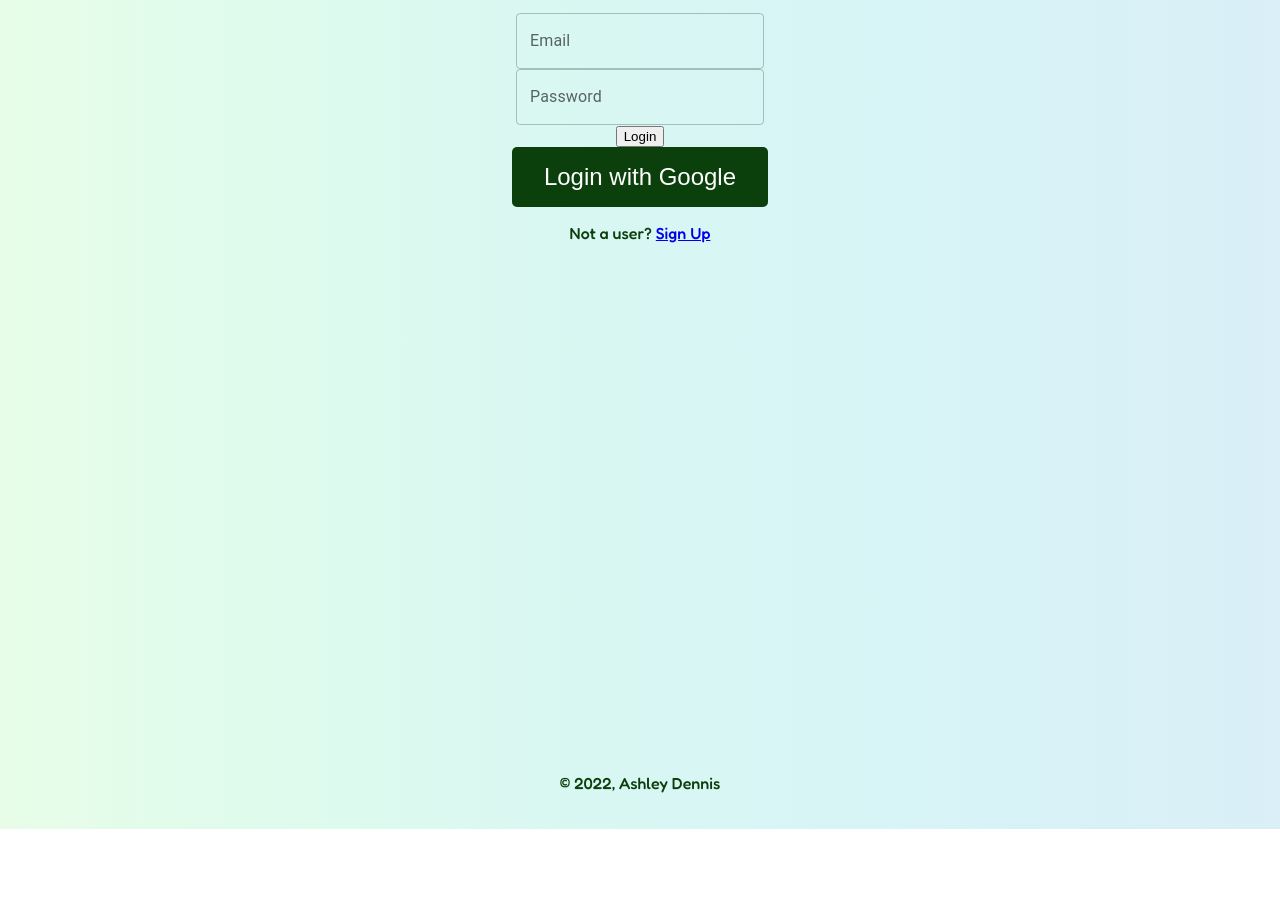
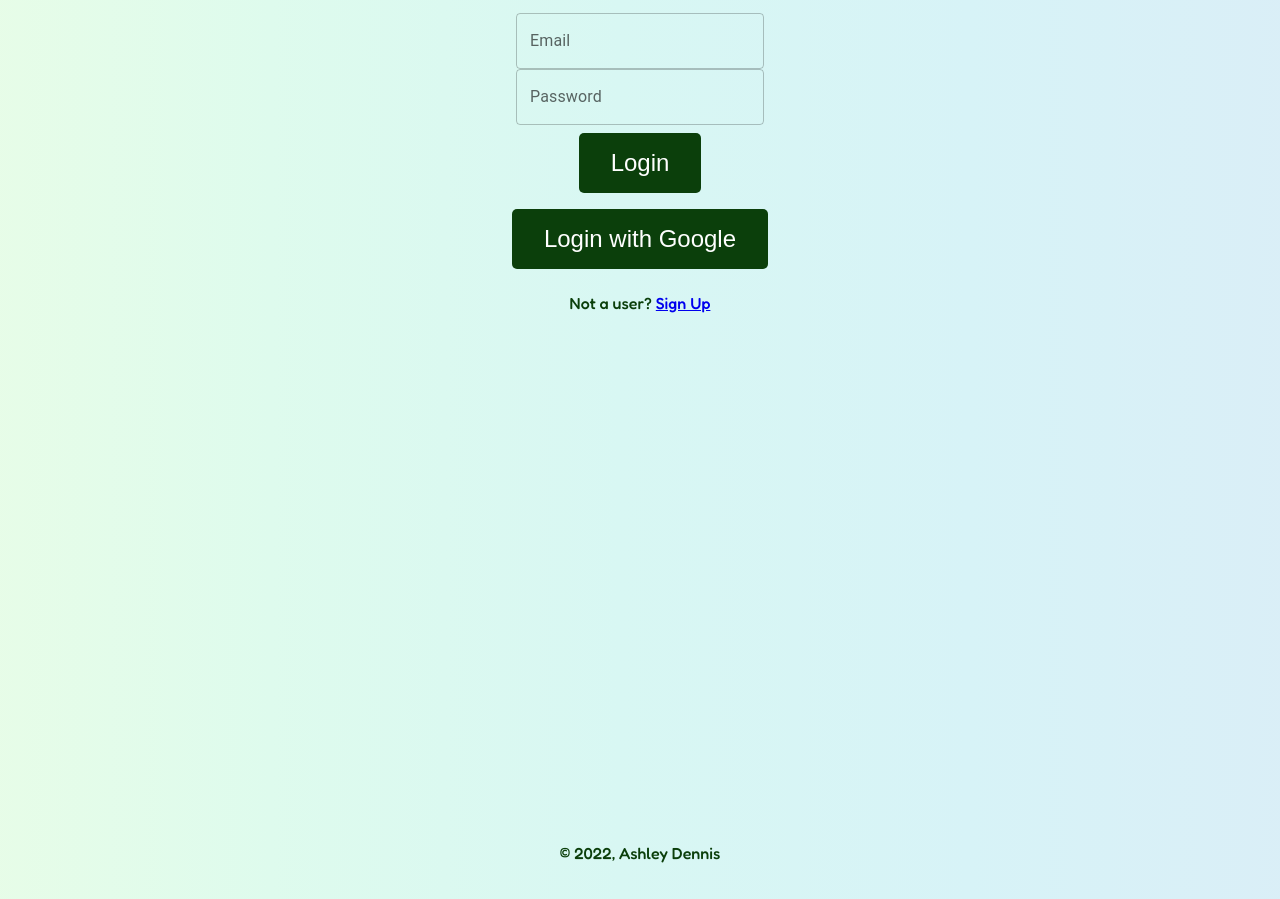
Before and after one commit to AshleyDennisDev/brunch-vibes-web, a React (Create React App) app: page /login in a window 1280 px wide. Shown: the part 2960-3859 px from the top of the page. Before the commit the page ends 3789 px from the top, so only its background shows below. Built offline with nearby package versions, Linux system fonts and the light colour scheme; no server answers.

Commit message:
update login and signup

```diff
--- a/src/App.css
+++ b/src/App.css
@@ -63,6 +63,7 @@ html {
 .signupBtn {
   font-size: 1.5rem;
   padding: 1rem 2rem;
+  margin: 0.5rem auto;
   background-color: rgb(11, 63, 11);
   color: white;
   border: none;
--- a/src/scenes/Login.js
+++ b/src/scenes/Login.js
@@ -78,7 +78,7 @@ export default function Login({ setUser, user }) {
             onChange={(e) => setPassword(e.target.value)}
           />
         <br />
-        <button>Login</button>
+        <button className="loginBtn">Login</button>
         <br/>
       <button
         onClick={handleGoogleLogin}
--- a/src/scenes/Signup.js
+++ b/src/scenes/Signup.js
@@ -55,7 +55,7 @@ export default function SignUp({ setUser }) {
             onChange={(e) => setPassword(e.target.value)}
           />
           <br/>
-          <button>SignUp</button>
+          <button className="signupBtn">SignUp</button>
         <br/>
       <button
         onClick={handleGoogleLogin}
```
